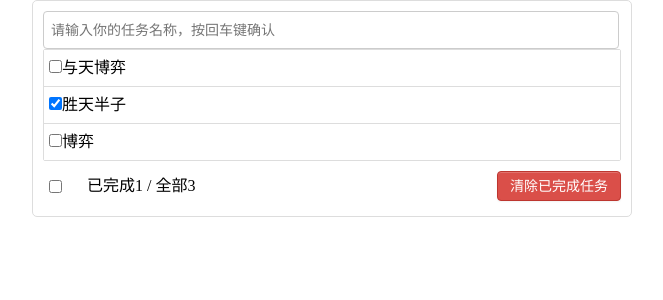
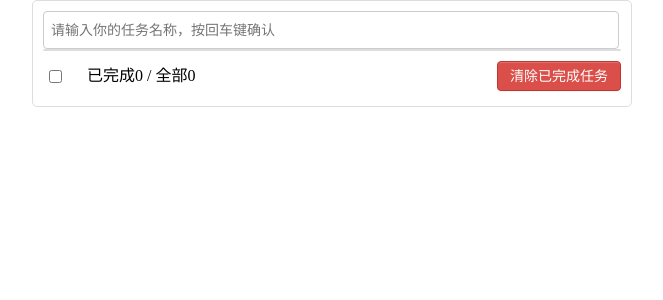
Before and after one commit to wushangli/demo, a Vue app: page /todo in a window 1280 px wide. Shown: the top 300 px of the page, without its empty margins (308-971 px from the left). Built offline with nearby package versions, Linux system fonts and the light colour scheme.

Commit message:
向window.localstorage中写数据，即使浏览器关闭后再打开，数据仍在 深度监视

```diff
--- a/src/views/ToDoLianxi/App.vue
+++ b/src/views/ToDoLianxi/App.vue
@@ -22,12 +22,12 @@
         },
         data() {
             return {
-                itemList: [
-                    {title: "与天博弈", comeplete: false},
-                    {title: "胜天半子", comeplete: true},
-                    {title: "博弈", comeplete: false},
-
-                ]
+                // itemList: [
+                    // {title: "与天博弈", comeplete: false},
+                    // {title: "胜天半子", comeplete: true},
+                    // {title: "博弈", comeplete: false},
+                // ]
+                itemList: JSON.parse(window.localStorage.getItem("item_key") || '[]')
             }
         },
         methods: {
@@ -47,6 +47,16 @@
             delItemss(){
                 this.itemList = this.itemList.filter(item => !item.comeplete)
             }
+        },
+        watch: { //监视
+            itemList: {
+
+                deep: true,//深度监视
+                    handler: function (val) {
+                    window.localStorage.setItem('item_key', JSON.stringify(val))
+                }
+            }
+
         }
 
     }
```
